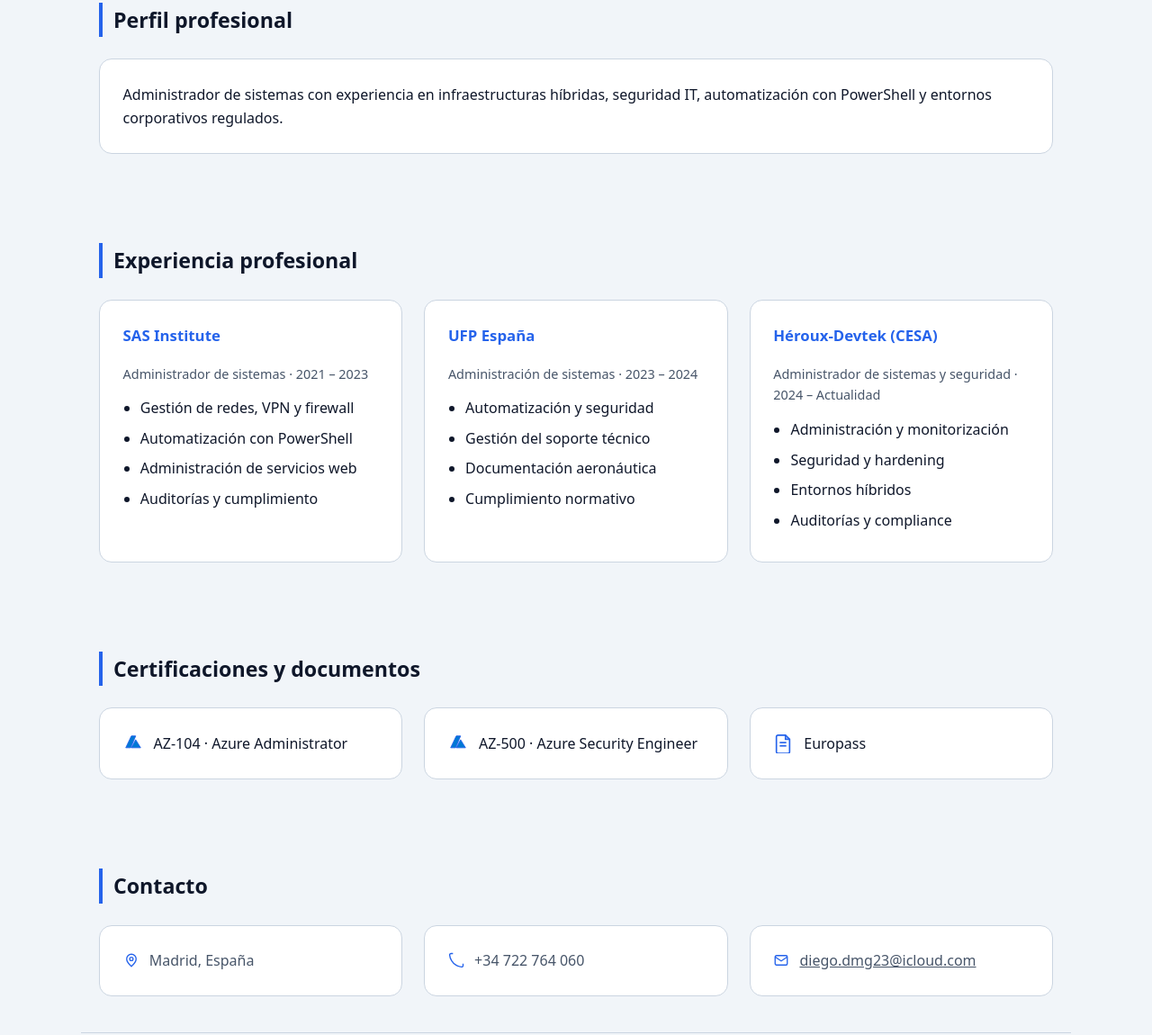
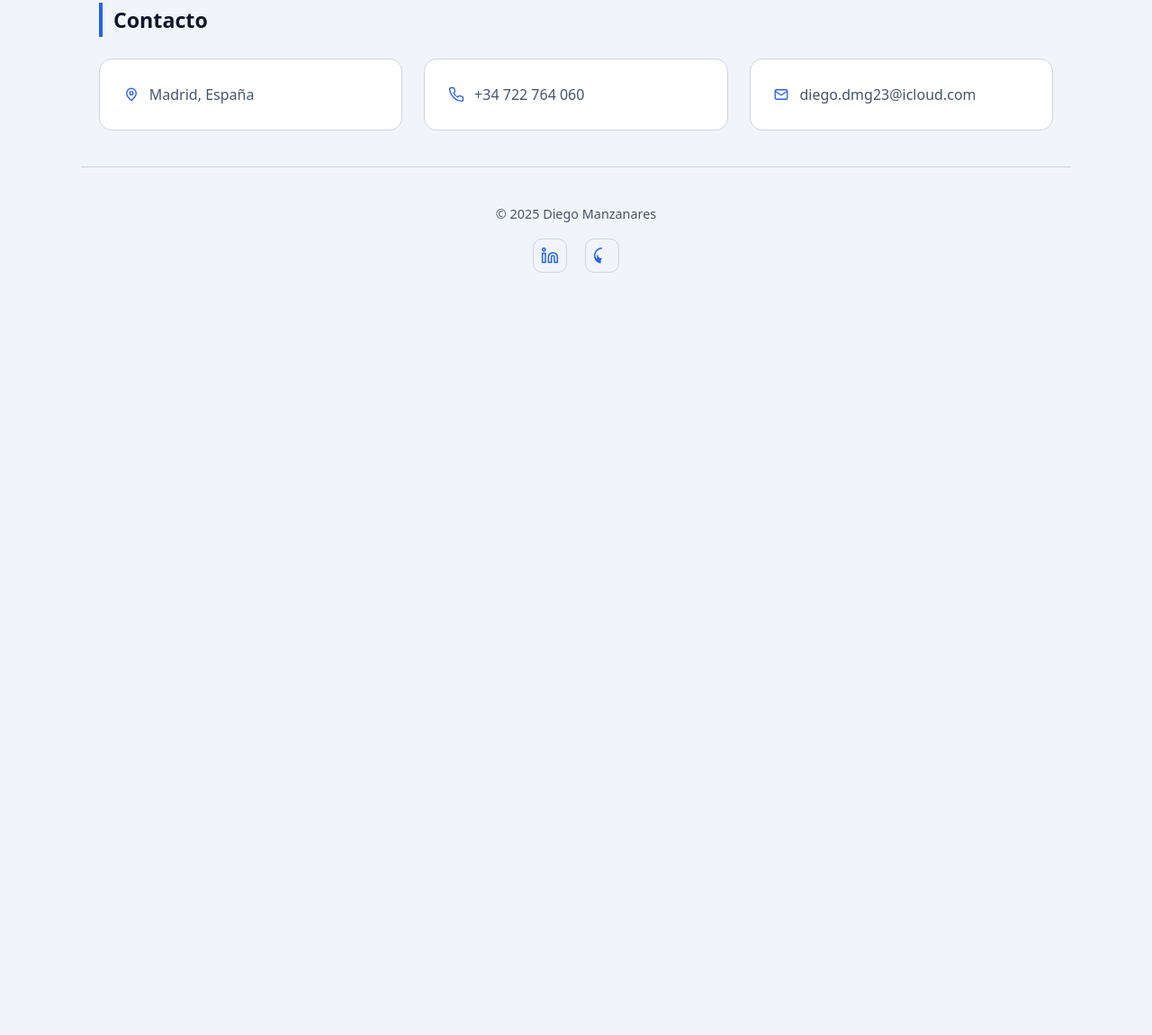
Before and after one commit to TarPackage/diegomanzanares, a plain HTML site: page index.html in a window 1280 px wide. Shown: the part 371-1521 px from the top of the page at 90% size. After the commit the page ends 800 px from the top, so only its background shows below. Drawn offline with Linux system fonts and the light colour scheme.

Commit message:
Remove professional sections from index.html
Removed sections detailing professional profile, experience, and certifications from the HTML document.

```diff
--- a/index.html
+++ b/index.html
@@ -157,6 +157,7 @@
 
     .contact-item a {
       color: inherit;
+      text-decoration: none; /* elimina subrayado del correo */
     }
 
     .icon {
@@ -213,92 +214,9 @@
 </header>
 
 <section>
-  <h2>Perfil profesional</h2>
-  <div class="card">
-    Administrador de sistemas con experiencia en infraestructuras híbridas, seguridad IT, automatización con PowerShell y entornos corporativos regulados.
-  </div>
-</section>
-
-<section>
-  <h2>Experiencia profesional</h2>
-  <div class="grid">
-    <div class="card">
-      <h3>SAS Institute</h3>
-      <div class="role">Administrador de sistemas · 2021 – 2023</div>
-      <ul>
-        <li>Gestión de redes, VPN y firewall</li>
-        <li>Automatización con PowerShell</li>
-        <li>Administración de servicios web</li>
-        <li>Auditorías y cumplimiento</li>
-      </ul>
-    </div>
-
-    <div class="card">
-      <h3>UFP España</h3>
-      <div class="role">Administración de sistemas · 2023 – 2024</div>
-      <ul>
-        <li>Automatización y seguridad</li>
-        <li>Gestión del soporte técnico</li>
-        <li>Documentación aeronáutica</li>
-        <li>Cumplimiento normativo</li>
-      </ul>
-    </div>
-
-    <div class="card">
-      <h3>Héroux-Devtek (CESA)</h3>
-      <div class="role">Administrador de sistemas y seguridad · 2024 – Actualidad</div>
-      <ul>
-        <li>Administración y monitorización</li>
-        <li>Seguridad y hardening</li>
-        <li>Entornos híbridos</li>
-        <li>Auditorías y compliance</li>
-      </ul>
-    </div>
-  </div>
-</section>
-
-<section>
-  <h2>Certificaciones y documentos</h2>
+  <h2>Contacto</h2>
   <div class="grid">
 
-    <a class="cert-link" target="_blank"
-       href="https://learn.microsoft.com/api/credentials/share/en-us/DiegoManzanaresGarca-8833/330E5498A7C91372?sharingId=595A0C2295E164AD">
-      <div class="card cert">
-        <svg class="azure-icon" viewBox="0 0 24 24" fill="#0078D4">
-          <path d="M3 17.25L9.75 3h5.25L9 17.25H3zm6.75 0H21l-6-9.75-5.25 9.75z"/>
-        </svg>
-        AZ-104 · Azure Administrator
-      </div>
-    </a>
-
-    <a class="cert-link" target="_blank"
-       href="https://learn.microsoft.com/api/credentials/share/en-us/DiegoManzanaresGarca-8833/24917C31251ED74E?sharingId=595A0C2295E164AD">
-      <div class="card cert">
-        <svg class="azure-icon" viewBox="0 0 24 24" fill="#0078D4">
-          <path d="M3 17.25L9.75 3h5.25L9 17.25H3zm6.75 0H21l-6-9.75-5.25 9.75z"/>
-        </svg>
-        AZ-500 · Azure Security Engineer
-      </div>
-    </a>
-
-    <a class="cert-link" href="europass-dmg.pdf" target="_blank">
-      <div class="card cert">
-        <svg class="azure-icon" viewBox="0 0 24 24" fill="none" stroke-width="1.8">
-          <path d="M6 2h9l5 5v15a2 2 0 0 1-2 2H6a2 2 0 0 1-2-2V4a2 2 0 0 1 2-2z"/>
-          <path d="M15 2v5h5"/>
-          <path d="M8 11h8"/>
-          <path d="M8 15h8"/>
-        </svg>
-        Europass
-      </div>
-    </a>
-
-  </div>
-</section>
-
-<section>
-  <h2>Contacto</h2>
-  <div class="grid">
     <div class="card contact-item">
       <svg class="icon" viewBox="0 0 24 24" fill="none">
         <path d="M12 21s7-6.2 7-11a7 7 0 1 0-14 0c0 4.8 7 11 7 11z"/>
@@ -313,7 +231,14 @@
                  19.8 19.8 0 0 1-8.6-3.1
                  19.5 19.5 0 0 1-6-6
                  19.8 19.8 0 0 1-3.1-8.7
-                 A2 2 0 0 1 4.1 2h3"/>
+                 A2 2 0 0 1 4.1 2h3
+                 a2 2 0 0 1 2 1.7
+                 12.8 12.8 0 0 0 .7 2.8
+                 2 2 0 0 1-.5 2.1L8 10
+                 a16 16 0 0 0 6 6l1.4-1.3
+                 a2 2 0 0 1 2.1-.5
+                 12.8 12.8 0 0 0 2.8.7
+                 a2 2 0 0 1 1.7 2z"/>
       </svg>
       +34 722 764 060
     </div>
@@ -325,6 +250,7 @@
       </svg>
       <a href="mailto:diego.dmg23@icloud.com">diego.dmg23@icloud.com</a>
     </div>
+
   </div>
 </section>
 
@@ -341,7 +267,15 @@
 
     <a href="https://github.com/TarPackage" target="_blank" aria-label="GitHub">
       <svg fill="none" viewBox="0 0 24 24">
-        <path stroke-width="1.8" d="M12 2a10 10 0 0 0-3 19.5c.5.1.7-.2.7-.5v-1.7c-3 .6-3.7-1.4-3.7-1.4"/>
+        <path stroke-width="1.8" d="M12 2a10 10 0 0 0-3.16 19.48
+          c.5.1.68-.22.68-.48v-1.7
+          c-2.78.6-3.37-1.34-3.37-1.34
+          -.45-1.14-1.1-1.44-1.1-1.44
+          -.9-.62.07-.61.07-.61
+          1 .07 1.53 1.03 1.53 1.03
+          .9 1.52 2.36 1.08 2.94.83
+          .09-.65.35-1.08.63-1.33
+          -2.22-.25-4.56-1.11-4.56-4.95"/>
       </svg>
     </a>
   </div>
```
